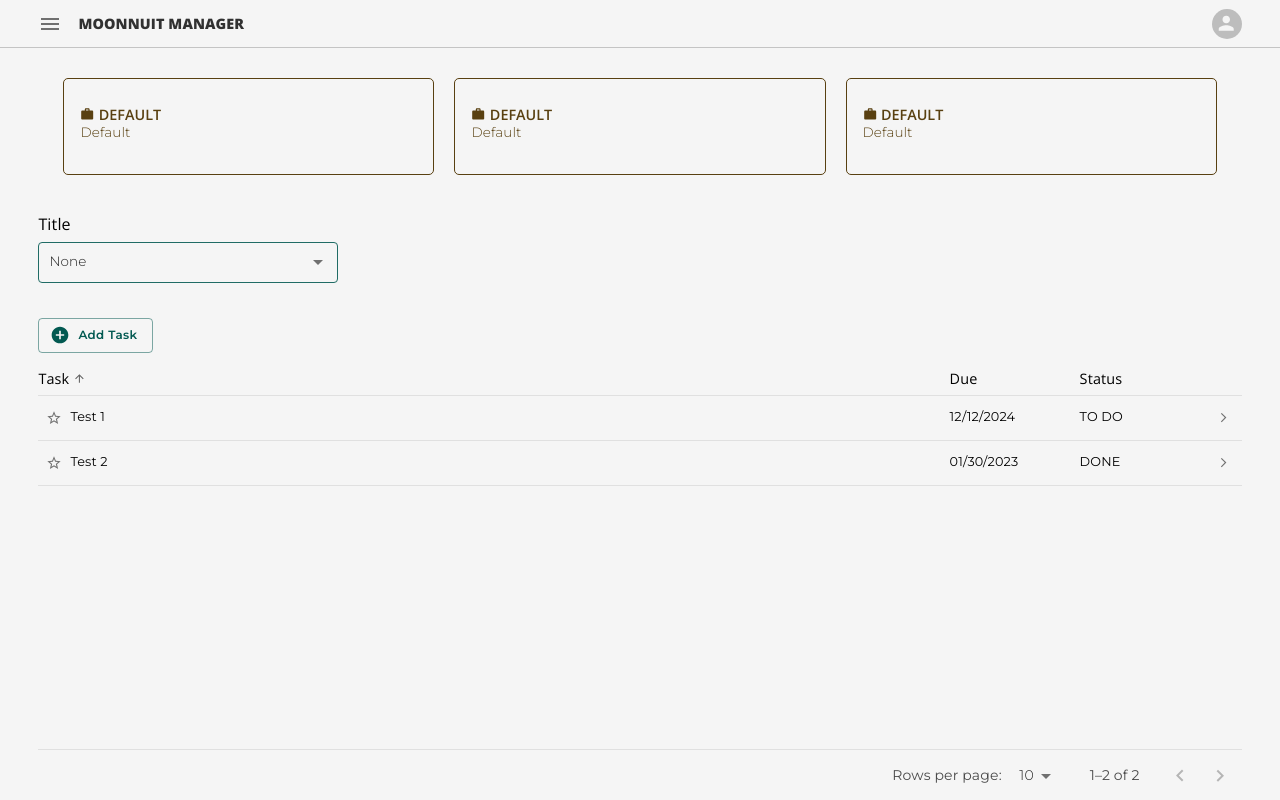
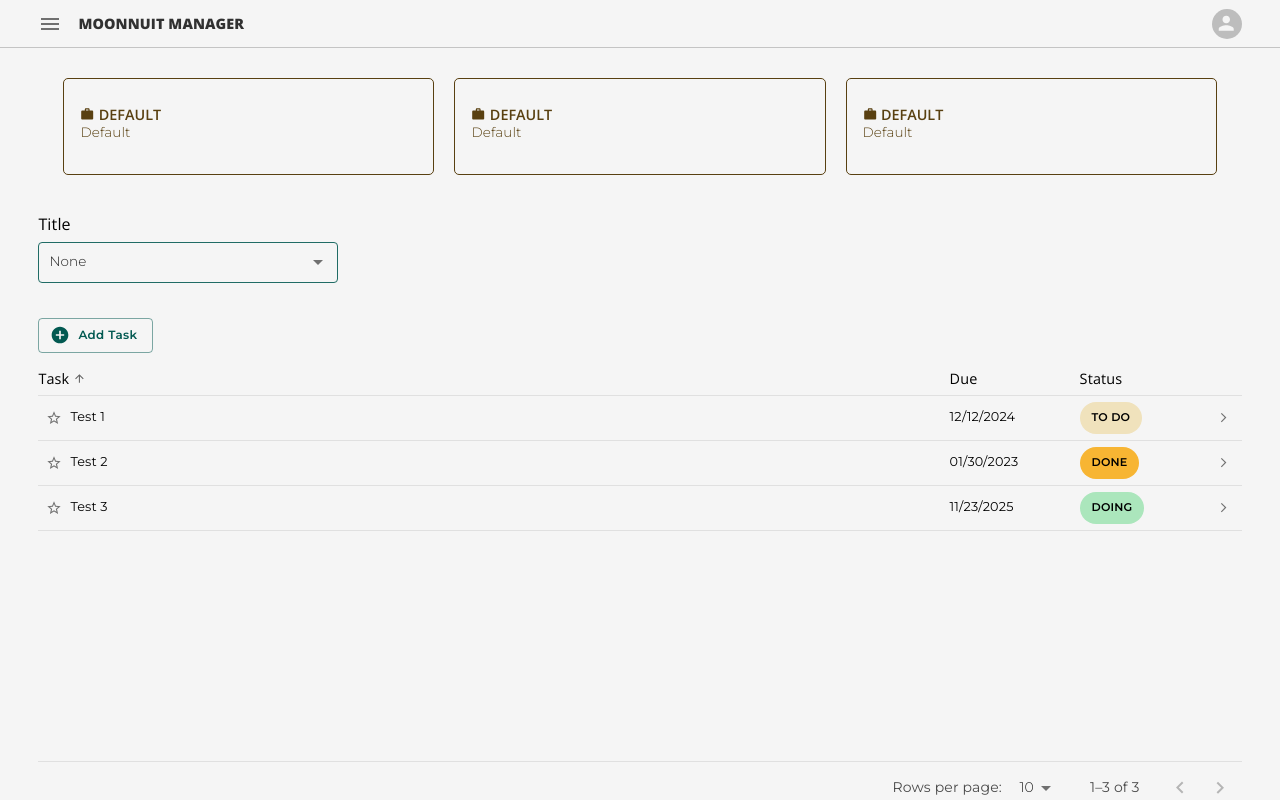
Before and after one commit to alejandroguardadodev/taskmanager, a React (Vite) app: page / in a window 1280 px wide. Built offline with nearby package versions, Linux system fonts and the light colour scheme.

Commit message:
feat:first-try

```diff
--- a/src/components/tables/BaseTable/BaseRow/FormRow/index.tsx
+++ b/src/components/tables/BaseTable/BaseRow/FormRow/index.tsx
@@ -24,13 +24,13 @@ const Form = styled('form')(() => ({
 
 interface FormRowPropsType {
     id: string;
-    type: 'text';
+    type: 'text' | 'select';
     title: string;
     defaultValue?: string;
-    onClick?: (data:unknown) => void;
+    onSubmit?: (data:unknown) => void;
 }
 
-const FormRow = ({ id, type, title, defaultValue="", onClick }:FormRowPropsType) => {
+const FormRow = ({ id, type, title, defaultValue="", onSubmit }:FormRowPropsType) => {
 
     const methods = useForm<SchemaType>({
         defaultValues: {
@@ -40,13 +40,13 @@ const FormRow = ({ id, type, title, defaultValue="", onClick }:FormRowPropsType)
         mode: "onChange"
     });
 
-    const onSubmit = (data:SchemaType) => {
-        onClick?.(data.data)
+    const onFormSubmit = (data:SchemaType) => {
+        onSubmit?.(data.data)
     }
 
     return (
         <FormProvider {...methods}>
-            <Form onSubmit={methods.handleSubmit(onSubmit)}>
+            <Form onSubmit={methods.handleSubmit(onFormSubmit)}>
                 <Box sx={{ width: '100%' }}>
                     <MkInput id={id} title={title} type={type} defaultvalue={defaultValue} insideInput/>
                 </Box>
--- a/src/components/tables/BaseTable/BaseRow/index.tsx
+++ b/src/components/tables/BaseTable/BaseRow/index.tsx
@@ -13,7 +13,9 @@ import ListItemIcon from '@mui/material/ListItemIcon'
 
 import FormRow from './FormRow'
 
-import { ITblCell } from '../../../../models/Table'
+import Chip from '@mui/material/Chip'
+
+import { ITblCell, ITblKeyValue } from '../../../../models/Table'
 
 const MenuListItemIcon = styled(ListItemIcon)(() => ({
     '& svg': {
@@ -31,6 +33,11 @@ const CustomCell = styled(TableCell)(() => ({
     padding: '6px 0px'
 }))
 
+interface InputStyleType {
+    id: string;
+    decoration: ITblKeyValue[];
+}
+
 interface MousePositionType {
     x: number;
     y: number;
@@ -43,8 +50,8 @@ interface MenuItemType {
 
 interface InputCellType {
     id: string;
-    type: 'text';
-    onClick?: (data:unknown) => void;
+    type: 'text' | "select";
+    onSubmit?: (data:unknown) => void;
 }
 
 interface BaseRowPropsType {
@@ -54,9 +61,10 @@ interface BaseRowPropsType {
     hidefileds?: string[]
     starticon?: null | React.ReactNode;
     inputcells?: InputCellType[];
+    inputStyle?: InputStyleType[];
 }
 
-const BaseRow = ({ data, action=null, starticon=null, items=null, hidefileds=[], inputcells=[] }:BaseRowPropsType) => {
+const BaseRow = ({ data, action=null, starticon=null, items=null, hidefileds=[], inputcells=[], inputStyle=[] }:BaseRowPropsType) => {
 
     const cellRef = React.useRef<HTMLTableCellElement>(null);
 
@@ -87,7 +95,25 @@ const BaseRow = ({ data, action=null, starticon=null, items=null, hidefileds=[],
         if (cellRef.current && !cellRef.current.contains(e.target as Node)) {
             setFiledAsInput(null)
         }
-    };
+    }
+
+    const WriteContent = (column:ITblCell):React.ReactNode => {
+        const stylecolumn = inputStyle.find((style) => style.id == column.key)
+
+        const decoration = stylecolumn?.decoration.find((label) => label.key == column.value)
+
+        if (stylecolumn) return (<Chip
+            sx={{
+                background: decoration?.style.background,
+                color: decoration?.style.color,
+                fontWeight: decoration?.style.fontWeight,
+                fontSize: decoration?.style.fontSize,
+            }}
+            label={column.value}
+        />)
+
+        return column.value
+    }
 
     React.useEffect(() => {
         document.addEventListener("mousedown", handleOutsideClick);
@@ -139,11 +165,11 @@ const BaseRow = ({ data, action=null, starticon=null, items=null, hidefileds=[],
                         }}
                     >
                         {fieldasinput && fieldasinput.id == column.key && (
-                            <FormRow id={'data'} title={column.key} onClick={fieldasinput.onClick} type={fieldasinput.type} defaultValue={column.value} />
+                            <FormRow id={'data'} title={column.key} onSubmit={fieldasinput.onSubmit} type={fieldasinput.type} defaultValue={column.value} />
                         )}
 
                         {(!fieldasinput || fieldasinput.id !== column.key) && index == 0 && starticon}
-                        {(!fieldasinput || fieldasinput.id !== column.key) && column.value}
+                        {(!fieldasinput || fieldasinput.id !== column.key) && WriteContent(column)}
 
                     </CustomCell>
                 ))}
--- a/src/components/tables/BaseTable/index.tsx
+++ b/src/components/tables/BaseTable/index.tsx
@@ -19,7 +19,7 @@ import AddCircleIcon from '@mui/icons-material/AddCircle'
 
 import BaseRow from './BaseRow'
 
-import { ITblHead, ITblCell } from '../../../models/Table'
+import { ITblHead, ITblCell, ITblKeyValue } from '../../../models/Table'
 
 import useResponsive from '../../../hooks/useResponsive'
 
@@ -29,8 +29,13 @@ type handleReader = (row: unknown) => null | ITblCell[]
 
 interface InputCellType {
     id: string;
-    type: "text";
-    onClick?: (data:unknown) => void;
+    type: "text" | "select";
+    onSubmit?: (data:unknown) => void;
+}
+
+interface InputStyleType {
+    id: string;
+    decoration: ITblKeyValue[];
 }
 
 interface MenuItemType {
@@ -70,7 +75,14 @@ const BaseTable = ({ header, data, reader, submenuitems=null, addButtonText, max
         return header.filter((head) => Boolean(head.inputtype)).map((head) => ({
             id: head.id,
             type: head.inputtype? head.inputtype : 'text',
-            onClick: head.onClick,
+            onSubmit: head.onSubmit,
+        }))
+    }, [header])
+
+    const inputstyle = React.useMemo<InputStyleType[]>(() => {
+        return header.filter((head) => Boolean(head.decoration)).map((head) => ({
+            id: head.id,
+            decoration: head.decoration || []
         }))
     }, [header])
 
@@ -148,6 +160,7 @@ const BaseTable = ({ header, data, reader, submenuitems=null, addButtonText, max
                                     hidefileds={hiddenFields}
                                     starticon={startIcon && startIcon(row)}
                                     inputcells={inputcells}
+                                    inputStyle={inputstyle}
                                 />
                             })}
                             {emptyRows > 0 && (
--- a/src/components/tables/TestTable/index.tsx
+++ b/src/components/tables/TestTable/index.tsx
@@ -6,16 +6,18 @@ import ArrowForwardIosIcon from '@mui/icons-material/ArrowForwardIos'
 
 import { ITask, TaskReader } from "../../../models/Task"
 
+import { ITblHead } from "../../../models/Table"
+
 import useModal from "../../../hooks/useModal"
 
-const TESTHEADER = [
+const TESTHEADER:ITblHead[] = [
   {
       id: 'title',
       showMobile: true,
       showTablet: true,
       label: 'Task',
       inputtype: "text",
-      onClick: (data:unknown) => {
+      onSubmit: (data:unknown) => {
         alert(`Data: ${data}`)
       }
   },
@@ -30,6 +32,35 @@ const TESTHEADER = [
       showMobile: false,
       showTablet: true,
       label: 'Status',
+      decoration: [
+        {
+          key: "TO DO",
+          style: {
+            background: '#F0E2BC',
+            color: 'black',
+            fontWeight: '600',
+            fontSize: '.7rem',
+          }
+        },
+        {
+          key: "DOING",
+          style: {
+            background: '#ABE6BC',
+            color: 'black',
+            fontWeight: '600',
+            fontSize: '.7rem',
+          }
+        },
+        {
+          key: "DONE",
+          style: {
+            background: '#F7B533',
+            color: 'black',
+            fontWeight: '600',
+            fontSize: '.7rem',
+          }
+        }
+      ]
   }
 ]
 
@@ -45,6 +76,12 @@ const data = [
     title: 'Test 2',
     status: 'DONE',
     due_date: '01/30/2023'
+  },
+  {
+    id: 3,
+    title: 'Test 3',
+    status: 'DOING',
+    due_date: '11/23/2025'
   }
 ]
 
--- a/src/theme.tsx
+++ b/src/theme.tsx
@@ -134,6 +134,15 @@ const theme = createTheme({
                     }
                 }
             }
+        },
+        MuiChip: {
+            styleOverrides: {
+                root: {
+                    fontFamily: "'Montserrat'",
+                    fontWeight: 500,
+                    fontSize: '.7rem',
+                }
+            }
         }
     }
 })
```
Also changed, not shown: src/models/Table.tsx (+14 -3 lines).
